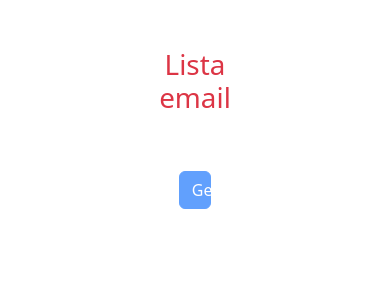
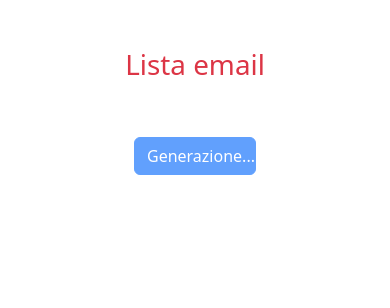
Before and after one commit to tommaso-mandorino/js-email-list, a plain HTML site: page index.html in a window 390 px wide. Drawn offline with nearby package versions, Linux system fonts and the light colour scheme; no server answers.

Commit message:
feat: add responsiveness to main column for different screen widths

```diff
--- a/index.html
+++ b/index.html
@@ -32,7 +32,7 @@
     <body>
 
         <!-- #region Main section -->
-        <main class="col-3 mx-auto text-center">
+        <main class="container col-12 col-lg-6 col-xxl-4 mx-auto text-center">
 
             <!-- Page title -->
             <h1 class="text-center text-danger py-5">Lista email</h1>
```
